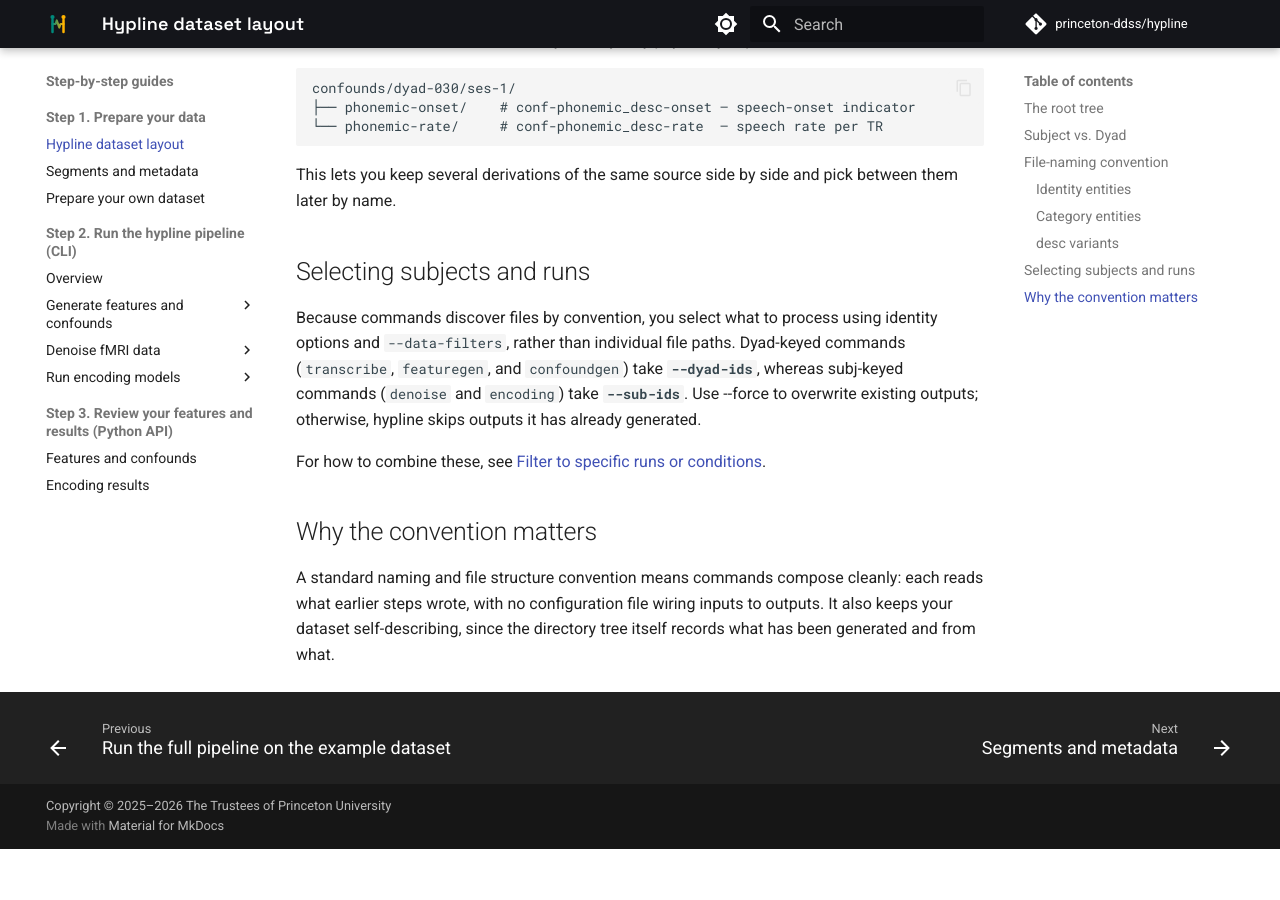
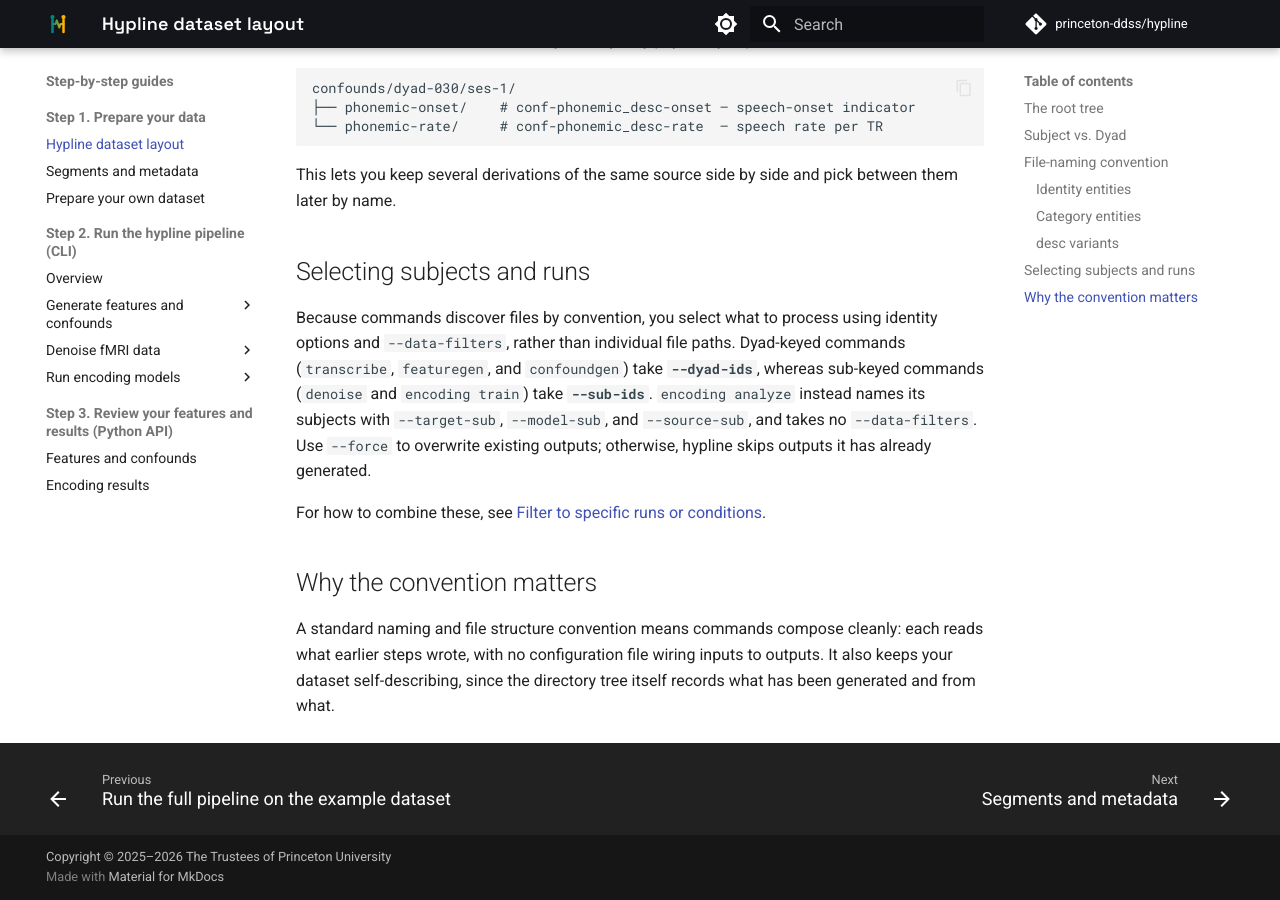
Before and after one commit to princeton-ddss/hypline, an MkDocs documentation site: the page built from docs/mkdocs/step-by-step/layout.md, in a window 1280 px wide and 900 px high, scrolled down 3602 px. Built offline with MkDocs 1.6.1 and Material for MkDocs 9.7.7, drawn with Linux system fonts in a browser that asks for light colours; comment, search, counter and statistics services are not loaded; the version menu is left out; before the commit the page ends 4451 px from its top, so only the background shows below that.

Commit message:
Update docs/mkdocs/step-by-step/layout.md
Co-authored-by: Sangyoon Park <datumvitae@gmail.com>

```diff
--- a/docs/mkdocs/step-by-step/layout.md
+++ b/docs/mkdocs/step-by-step/layout.md
@@ -162,7 +162,9 @@ between them later by name.
 Because commands discover files by convention, you select what to process using
 identity options and `--data-filters`, rather than individual file paths. Dyad-keyed
 commands (`transcribe`, `featuregen`, and `confoundgen`) take **`--dyad-ids`**, whereas
-subj-keyed commands (`denoise` and `encoding`) take **`--sub-ids`**. Use --force to
+sub-keyed commands (`denoise` and `encoding train`) take **`--sub-ids`**.
+`encoding analyze` instead names its subjects with `--target-sub`, `--model-sub`,
+and `--source-sub`, and takes no `--data-filters`. Use `--force` to
 overwrite existing outputs; otherwise, hypline skips outputs it has already generated.
 
 For how to combine these, see [Filter to specific runs or
```
